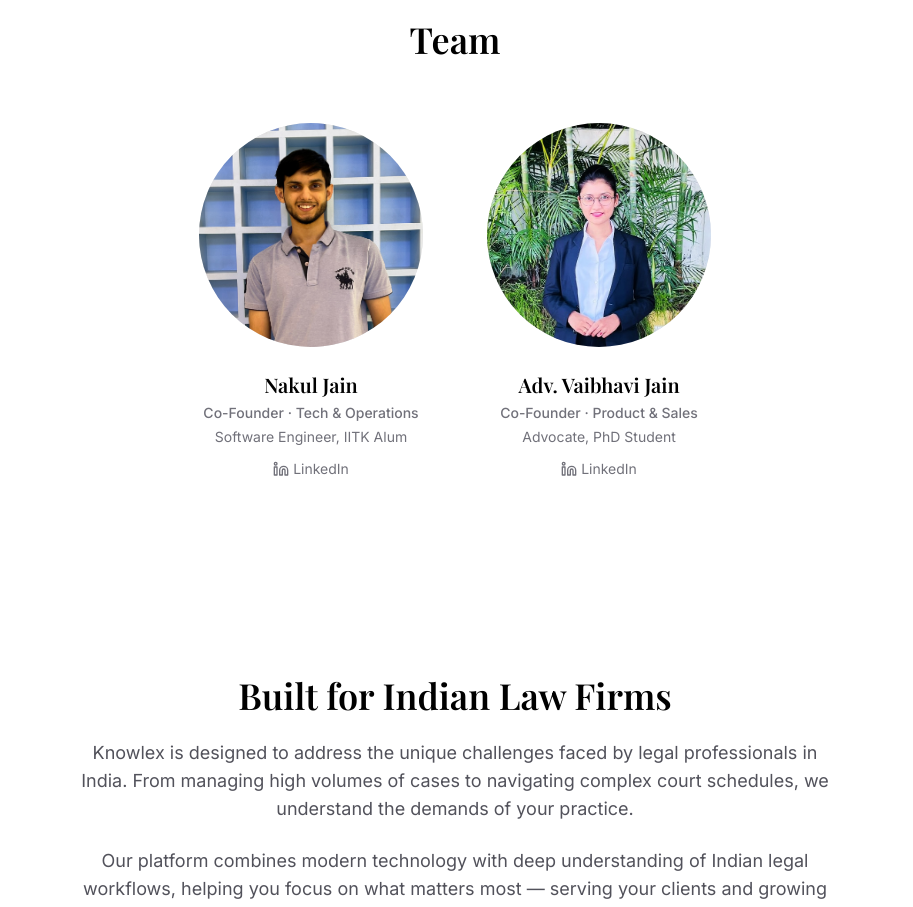
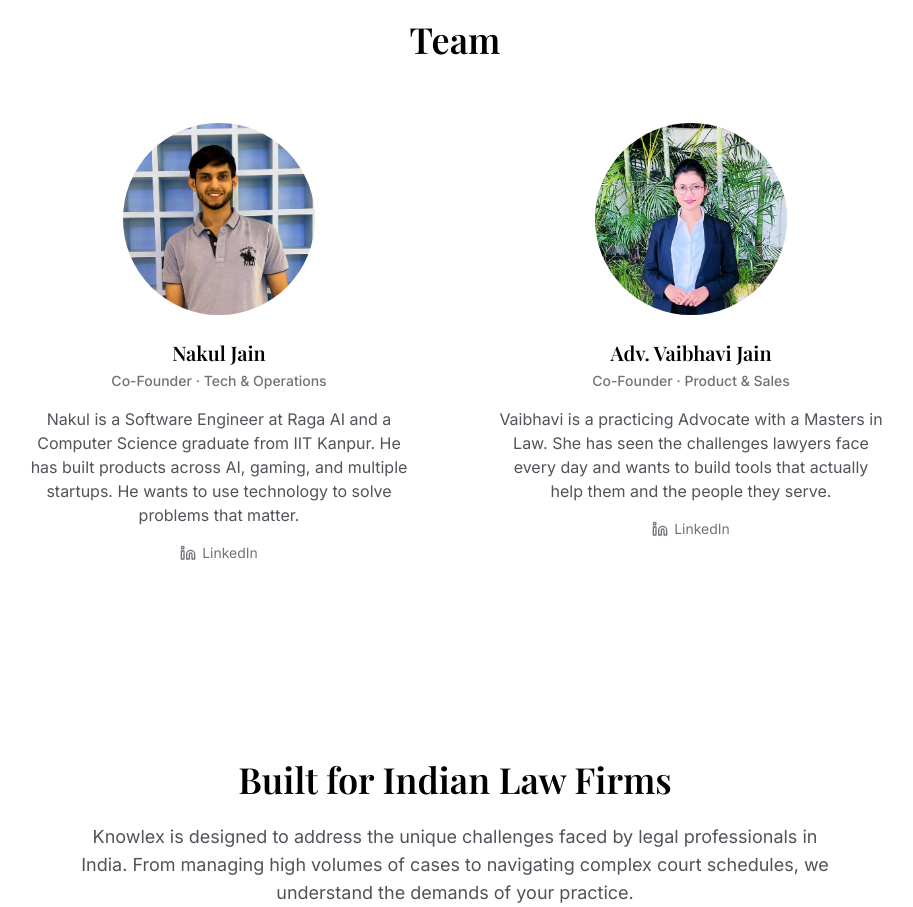
Before and after one commit to knowlex-labs/knowlex-platform-ui, a React (Vite) app: page / in a window 1280 px wide. Shown: the part 2100-3007 px from the top of the page, without its empty margins (185-1098 px from the left). Built offline with nearby package versions, Linux system fonts and the light colour scheme; no server answers.

Commit message:
feat: updated email and team section

```diff
--- a/src/components/landing/pricing-section.tsx
+++ b/src/components/landing/pricing-section.tsx
@@ -57,7 +57,7 @@ const plans = [
 
 export function PricingSection({ onGetStarted }: PricingSectionProps) {
   const handleContactUs = () => {
-    window.location.href = 'mailto:contact@knowlex.in?subject=Custom Plan Inquiry'
+    window.location.href = 'mailto:nakul.jain@getknowlex.com?subject=Custom Plan Inquiry'
   }
 
   return (
--- a/src/components/landing/team-section.tsx
+++ b/src/components/landing/team-section.tsx
@@ -4,16 +4,16 @@ const team = [
   {
     name: 'Nakul Jain',
     role: 'Co-Founder',
-    description: 'Tech & Operations',
-    credentials: 'Software Engineer, IITK Alum',
+    focus: 'Tech & Operations',
+    bio: 'Nakul is a Software Engineer at Raga AI and a Computer Science graduate from IIT Kanpur. He has built products across AI, gaming, and multiple startups. He wants to use technology to solve problems that matter.',
     image: '/team/nakul.jpg',
     linkedin: 'https://www.linkedin.com/in/nakul-jain-453976b1/',
   },
   {
     name: 'Adv. Vaibhavi Jain',
     role: 'Co-Founder',
-    description: 'Product & Sales',
-    credentials: 'Advocate, PhD Student',
+    focus: 'Product & Sales',
+    bio: 'Vaibhavi is a practicing Advocate with a Masters in Law. She has seen the challenges lawyers face every day and wants to build tools that actually help them and the people they serve.',
     image: '/team/vaibhavi.jpg',
     linkedin: 'https://www.linkedin.com/in/vaibhavijain/',
   },
@@ -29,13 +29,13 @@ export function TeamSection() {
           </h2>
         </div>
 
-        <div className="flex flex-col sm:flex-row justify-center items-center gap-10 sm:gap-12 md:gap-16">
+        <div className="grid grid-cols-1 md:grid-cols-2 gap-8 sm:gap-12 max-w-4xl mx-auto">
           {team.map((member) => (
             <div
               key={member.name}
               className="text-center"
             >
-              <div className="w-36 h-36 sm:w-44 sm:h-44 md:w-56 md:h-56 bg-ledger-gray-200 rounded-full mx-auto mb-4 sm:mb-6 overflow-hidden">
+              <div className="w-36 h-36 sm:w-44 sm:h-44 md:w-48 md:h-48 bg-ledger-gray-200 rounded-full mx-auto mb-4 sm:mb-6 overflow-hidden">
                 <img
                   src={member.image}
                   alt={member.name}
@@ -50,19 +50,19 @@ export function TeamSection() {
               <h3 className="text-lg sm:text-xl font-serif font-semibold text-ledger-black mb-1">
                 {member.name}
               </h3>
-              <p className="text-xs sm:text-sm font-medium text-ledger-gray-500 mb-1">
-                {member.role} · {member.description}
+              <p className="text-xs sm:text-sm font-medium text-ledger-gray-500 mb-3 sm:mb-4">
+                {member.role} · {member.focus}
               </p>
-              <p className="text-xs sm:text-sm text-ledger-gray-500 mb-2 sm:mb-3">
-                {member.credentials}
+              <p className="text-sm sm:text-base text-ledger-gray-600 mb-4 max-w-sm mx-auto leading-relaxed">
+                {member.bio}
               </p>
               <a
                 href={member.linkedin}
                 target="_blank"
                 rel="noopener noreferrer"
-                className="inline-flex items-center gap-1 text-xs sm:text-sm text-ledger-gray-500 hover:text-ledger-black transition-colors"
+                className="inline-flex items-center gap-1.5 text-xs sm:text-sm text-ledger-gray-500 hover:text-ledger-black transition-colors"
               >
-                <Linkedin size={14} className="sm:w-4 sm:h-4" />
+                <Linkedin size={16} />
                 LinkedIn
               </a>
             </div>
--- a/src/components/layout/sidebar.tsx
+++ b/src/components/layout/sidebar.tsx
@@ -155,10 +155,10 @@ export function SidebarContent({ onItemClick }: SidebarContentProps) {
               <div>
                 <p className="text-sm font-medium text-ledger-black">Email us</p>
                 <a
-                  href="mailto:iamnakuljain@gmail.com"
+                  href="mailto:nakul.jain@getknowlex.com"
                   className="text-sm text-ledger-gray-600 hover:text-ledger-black underline"
                 >
-                  iamnakuljain@gmail.com
+                  nakul.jain@getknowlex.com
                 </a>
               </div>
             </div>
```
